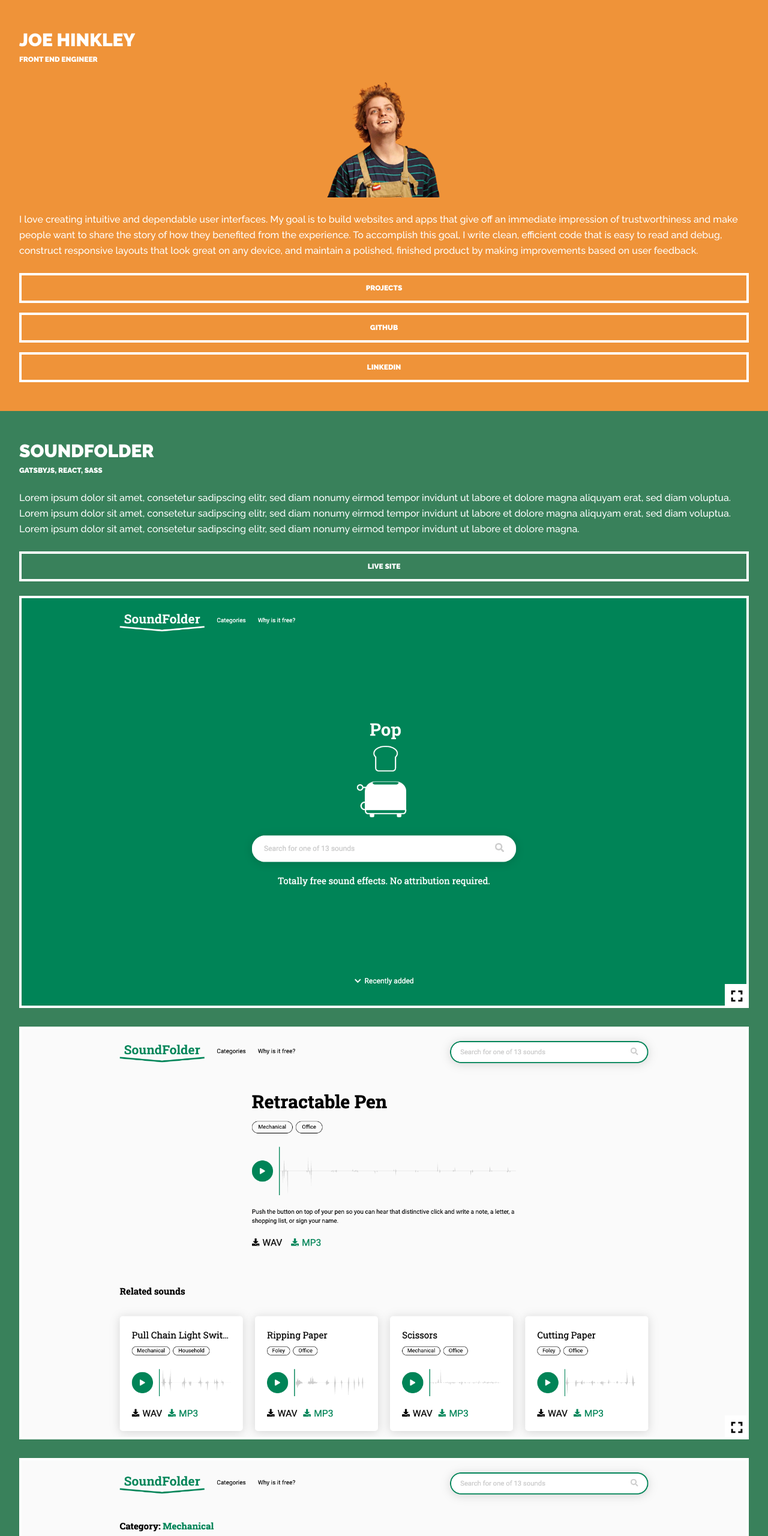
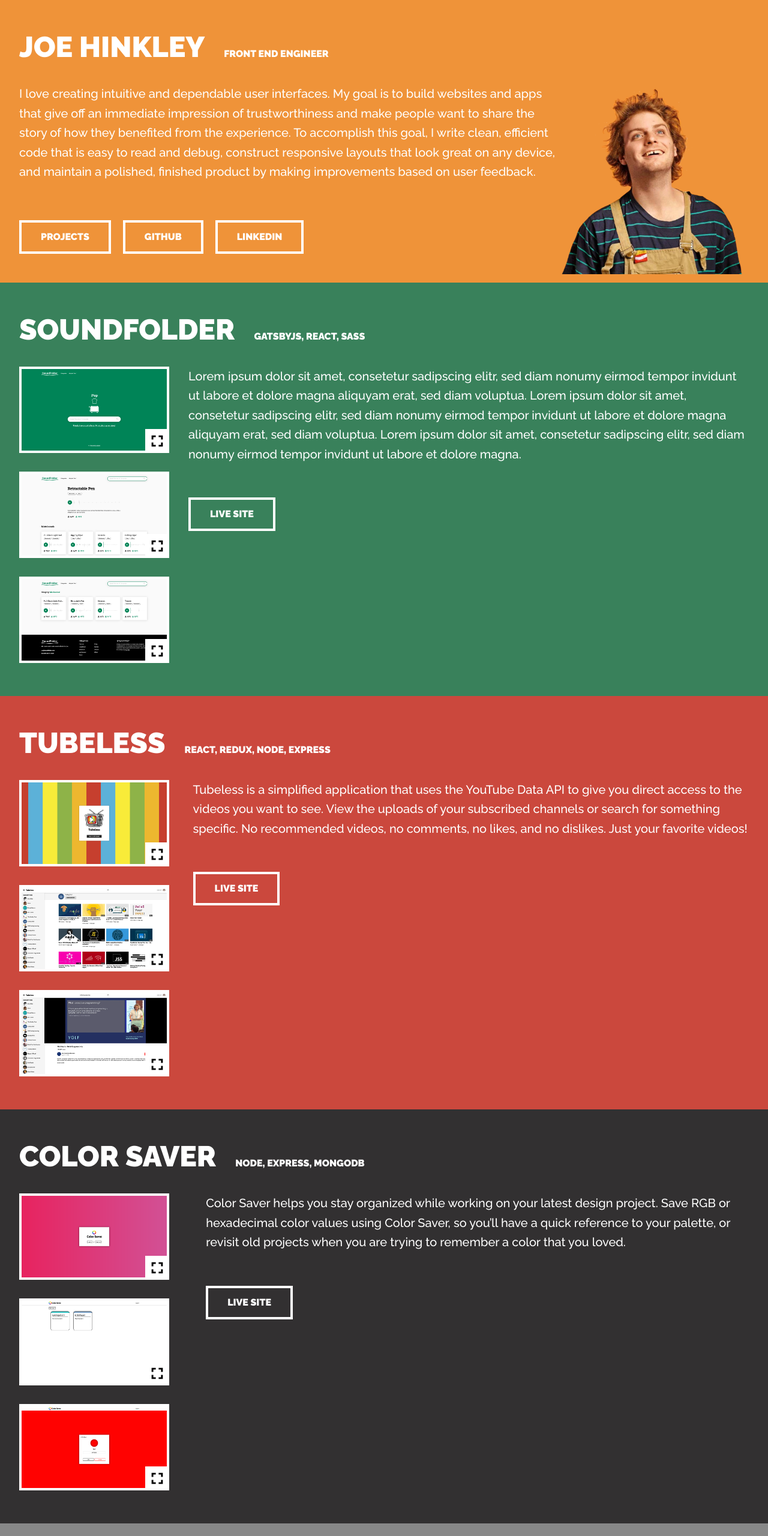
Before and after one commit to joehink/portfolio, a website: page public/index.html in a window 1280 px wide. Shown: the top 2560 px of the page at 60% size. Drawn offline with Linux system fonts and the light colour scheme.

Commit message:
add tablet styling

```diff
--- a/public/index.html
+++ b/public/index.html
@@ -16,10 +16,11 @@
 <body>
     <section class="joe panel px-8 py-12">
         <div>
-            <h2 class="m-0 uppercase font-black leading-tight text-3xl">Joe Hinkley</h2>
-            <h3 class="m-0 mt-1 uppercase font-black text-xs">Front End Engineer</h3>
+            <div class="md:flex items-baseline">
+                <h2 class="m-0 uppercase font-black leading-tight text-3xl md:text-5xl">Joe Hinkley</h2>
+                <h3 class="m-0 mt-1 md:ml-8 uppercase font-black text-xs md:text-base">Front End Engineer</h3>
             </div>
-        <p class="m-0 mt-6 mb-6 leading-relaxed font-medium text-base">
+            <p class="m-0 mt-6 mb-6 leading-relaxed font-medium text-base md:text-xl md:mt-8">
                 <img src="./images/placeholder.png" class="profile" />
                 I love creating intuitive and dependable user interfaces. My goal
                 is to build websites and apps that give off an immediate impression
@@ -29,16 +30,22 @@
                 responsive layouts that look great on any device, and maintain a
                 polished, finished product by making improvements based on user feedback.
             </p>
-        <button class="button mb-4 p-3 block w-full text-xs">Projects</button>
-        <a href="#" class="link mb-4 p-3 block w-full text-xs">GitHub</a>
-        <a href="#" class="link p-3 block w-full text-xs">LinkedIn</a>
+            <div class="md:mt-16">
+                <button class="button mb-4 md:mb-0 p-3 px-8 inline-block w-full md:w-auto text-xs md:text-base">Projects</button>
+                <a href="#" class="link mb-4 md:mb-0 p-3 px-8 inline-block w-full md:w-auto text-xs md:text-base md:ml-4">GitHub</a>
+                <a href="#" class="link p-3 px-8 inline-block w-full md:w-auto text-xs mb-6 md:mb-0 md:text-base md:ml-4">LinkedIn</a>
+            </div>
+        </div>
     </section>
     <section class="soundfolder panel px-8 py-12">
         <div>
-            <h2 class="m-0 uppercase font-black leading-tight text-3xl">Soundfolder</h2>
-            <h3 class="m-0 mt-1 uppercase font-black text-xs">GatsbyJS, React, SASS</h3>
+            <div class="md:flex items-baseline">
+                <h2 class="m-0 uppercase font-black leading-tight text-3xl md:text-5xl">Soundfolder</h2>
+                <h3 class="m-0 mt-1 md:ml-8 uppercase font-black text-xs md:text-base">GatsbyJS, React, SASS</h3>
             </div>
-        <p class="m-0 mt-6 mb-6 leading-relaxed font-medium text-base">
+            <div class="md:flex flex-row-reverse mt-6 md:mt-8">
+                <div class="md:ml-8">
+                    <p class="m-0 mb-6 leading-relaxed font-medium text-base md:text-xl">
                         Lorem ipsum dolor sit amet, consetetur sadipscing elitr, sed diam nonumy
                         eirmod tempor invidunt ut labore et dolore magna aliquyam erat, sed diam
                         voluptua. Lorem ipsum dolor sit amet, consetetur sadipscing elitr, sed
@@ -46,94 +53,118 @@
                         erat, sed diam voluptua. Lorem ipsum dolor sit amet, consetetur sadipscing
                         elitr, sed diam nonumy eirmod tempor invidunt ut labore et dolore magna.
                     </p>
-        <a href="#" class="link p-3 block w-full text-xs">Live Site</a>
-        <a href="./images/soundfolder/1.png" data-lity class="img-container border-4 border-white overflow-hidden mt-6 inline-block">
+                    <a href="#" class="link p-3 px-8 inline-block w-full md:w-auto text-xs mb-6 md:text-base md:mt-8">Live Site</a>
+                </div>
+                <div>
+                    <a href="./images/soundfolder/1.png" data-lity class="img-container border-4 border-white overflow-hidden mb-6 inline-block">
                         <img src="./images/soundfolder/1.png" />
                         <span class="fullscreen p-2 bg-white block">
                             <img src="./images/icons/fullscreen.svg" />
                         </span>
                     </a>
-        <a href="./images/soundfolder/2.png" data-lity class="img-container border-4 border-white overflow-hidden mt-6 inline-block">
+                    <a href="./images/soundfolder/2.png" data-lity class="img-container border-4 border-white overflow-hidden mb-6 inline-block">
                         <img src="./images/soundfolder/2.png" />
                         <span class="fullscreen p-2 bg-white block">
                             <img src="./images/icons/fullscreen.svg" />
                         </span>
                     </a>
-        <a href="./images/soundfolder/3.png" data-lity class="img-container border-4 border-white overflow-hidden mt-6 inline-block">
+                    <a href="./images/soundfolder/3.png" data-lity class="img-container border-4 border-white overflow-hidden inline-block">
                         <img src="./images/soundfolder/3.png" />
                         <span class="fullscreen p-2 bg-white block">
                             <img src="./images/icons/fullscreen.svg" />
                         </span>
                     </a>
+                </div>
+            </div>
+        </div>
     </section>
     <section class="tubeless panel px-8 py-12">
         <div>
-            <h2 class="m-0 uppercase font-black leading-tight text-3xl">Tubeless</h2>
-            <h3 class="m-0 mt-1 uppercase font-black text-xs">React, Redux, Node, Express</h3>
+            <div class="md:flex items-baseline">
+                <h2 class="m-0 uppercase font-black leading-tight text-3xl md:text-5xl">Tubeless</h2>
+                <h3 class="m-0 mt-1 md:ml-8 uppercase font-black text-xs md:text-base">React, Redux, Node, Express</h3>
             </div>
-        <p class="m-0 mt-6 mb-6 leading-relaxed font-medium text-base">
+            <div class="md:flex flex-row-reverse mt-6 md:mt-8">
+                <div class="md:ml-8">
+                    <p class="m-0 mb-6 leading-relaxed font-medium text-base md:text-xl">
                         Tubeless is a simplified application that uses the YouTube Data API to give
                         you direct access to the videos you want to see. View the uploads of your
                         subscribed channels or search for something specific. No recommended videos,
                         no comments, no likes, and no dislikes. Just your favorite videos!
                     </p>
-        <a href="#" class="link p-3 block w-full text-xs">Live Site</a>
-        <a href="./images/tubeless/1.png" data-lity class="img-container border-4 border-white overflow-hidden mt-6 inline-block">
+                    <a href="#" class="link p-3 px-8 inline-block w-full md:w-auto text-xs mb-6 md:text-base md:mt-8">Live Site</a>
+                </div>
+                <div>
+                    <a href="./images/tubeless/1.png" data-lity class="img-container border-4 border-white overflow-hidden mb-6 inline-block">
                         <img src="./images/tubeless/1.png" />
                         <span class="fullscreen p-2 bg-white block">
                             <img src="./images/icons/fullscreen.svg" />
                         </span>
                     </a>
-        <a href="./images/tubeless/2.png" data-lity class="img-container border-4 border-white overflow-hidden mt-6 inline-block">
+                    <a href="./images/tubeless/2.png" data-lity class="img-container border-4 border-white overflow-hidden mb-6 inline-block">
                         <img src="./images/tubeless/2.png" />
                         <span class="fullscreen p-2 bg-white block">
                             <img src="./images/icons/fullscreen.svg" />
                         </span>
                     </a>
-        <a href="./images/tubeless/3.png" data-lity class="img-container border-4 border-white overflow-hidden mt-6 inline-block">
+                    <a href="./images/tubeless/3.png" data-lity class="img-container border-4 border-white overflow-hidden inline-block">
                         <img src="./images/tubeless/3.png" />
                         <span class="fullscreen p-2 bg-white block">
                             <img src="./images/icons/fullscreen.svg" />
                         </span>
                     </a>
+                </div>
+            </div>
+        </div>
     </section>
     <section class="color-saver panel px-8 py-12">
         <div>
-            <h2 class="m-0 uppercase font-black leading-tight text-3xl">Color Saver</h2>
-            <h3 class="m-0 mt-1 uppercase font-black text-xs">Node, Express, MongoDB</h3>
+            <div class="md:flex items-baseline">
+                <h2 class="m-0 uppercase font-black leading-tight text-3xl md:text-5xl">Color Saver</h2>
+                <h3 class="m-0 mt-1 md:ml-8 uppercase font-black text-xs md:text-base">Node, Express, MongoDB</h3>
             </div>
-        <p class="m-0 mt-6 mb-6 leading-relaxed font-medium text-base">
+            <div class="md:flex flex-row-reverse mt-6 md:mt-8">
+                <div class="md:ml-8">
+                    <p class="m-0 mb-6 leading-relaxed font-medium text-base md:text-xl">
                         Color Saver helps you stay organized while working on your latest design
                         project. Save RGB or hexadecimal color values using Color Saver, so you’ll
                         have a quick reference to your palette, or revisit old projects when you
                         are trying to remember a color that you loved.
                     </p>
-        <a href="#" class="link p-3 block w-full text-xs">Live Site</a>
-        <a href="./images/color_saver/1.png" data-lity class="img-container border-4 border-white overflow-hidden mt-6 inline-block">
+                    <a href="#" class="link p-3 px-8 inline-block w-full md:w-auto text-xs mb-6 md:text-base md:mt-8">Live Site</a>
+                </div>
+                <div>
+                    <a href="./images/color_saver/1.png" data-lity class="img-container border-4 border-white overflow-hidden mb-6 inline-block">
                         <img src="./images/color_saver/1.png" />
                         <span class="fullscreen p-2 bg-white block">
                             <img src="./images/icons/fullscreen.svg" />
                         </span>
                     </a>
-        <a href="./images/color_saver/2.png" data-lity class="img-container border-4 border-white overflow-hidden mt-6 inline-block">
+                    <a href="./images/color_saver/2.png" data-lity class="img-container border-4 border-white overflow-hidden mb-6 inline-block">
                         <img src="./images/color_saver/2.png" />
                         <span class="fullscreen p-2 bg-white block">
                             <img src="./images/icons/fullscreen.svg" />
                         </span>
                     </a>
-        <a href="./images/color_saver/3.png" data-lity class="img-container border-4 border-white overflow-hidden mt-6 inline-block">
+                    <a href="./images/color_saver/3.png" data-lity class="img-container border-4 border-white overflow-hidden inline-block">
                         <img src="./images/color_saver/3.png" />
                         <span class="fullscreen p-2 bg-white block">
                             <img src="./images/icons/fullscreen.svg" />
                         </span>
                     </a>
+                </div>
+            </div>
+        </div>
     </section>
     <section class="circuit-breaker panel px-8 py-12">
         <div>
-            <h2 class="m-0 uppercase font-black leading-tight text-3xl">Circuit Breaker</h2>
-            <h3 class="m-0 mt-1 uppercase font-black text-xs">React, Node, Express</h3>
+            <div class="md:flex items-baseline">
+                <h2 class="m-0 uppercase font-black leading-tight text-3xl md:text-5xl">Circuit Breaker</h2>
+                <h3 class="m-0 mt-1 md:ml-8 uppercase font-black text-xs md:text-base">React, Node, Express</h3>
             </div>
-        <p class="m-0 mt-6 mb-6 leading-relaxed font-medium text-base">
+            <div class="md:flex flex-row-reverse mt-6 md:mt-8">
+                <div class="md:ml-8">
+                    <p class="m-0 mb-6 leading-relaxed font-medium text-base md:text-xl">
                         Lorem ipsum dolor sit amet, consetetur sadipscing elitr, sed diam nonumy
                         eirmod tempor invidunt ut labore et dolore magna aliquyam erat, sed diam
                         voluptua. Lorem ipsum dolor sit amet, consetetur sadipscing elitr, sed
@@ -141,32 +172,40 @@
                         erat, sed diam voluptua. Lorem ipsum dolor sit amet, consetetur sadipscing
                         elitr, sed diam nonumy eirmod tempor invidunt ut labore et dolore magna.
                     </p>
-        <a href="#" class="link p-3 block w-full text-xs">Live Site</a>
-        <a href="./images/circuit_breaker/1.png" data-lity class="img-container border-4 border-white overflow-hidden mt-6 inline-block">
+                    <a href="#" class="link p-3 px-8 inline-block w-full md:w-auto text-xs mb-6 md:text-base md:mt-8">Live Site</a>
+                </div>
+                <div>
+                    <a href="./images/circuit_breaker/1.png" data-lity class="img-container border-4 border-white overflow-hidden mb-6 inline-block">
                         <img src="./images/circuit_breaker/1.png" />
                         <span class="fullscreen p-2 bg-white block">
                             <img src="./images/icons/fullscreen.svg" />
                         </span>
                     </a>
-        <a href="./images/circuit_breaker/2.png" data-lity class="img-container border-4 border-white overflow-hidden mt-6 inline-block">
+                    <a href="./images/circuit_breaker/2.png" data-lity class="img-container border-4 border-white overflow-hidden mb-6 inline-block">
                         <img src="./images/circuit_breaker/2.png" />
                         <span class="fullscreen p-2 bg-white block">
                             <img src="./images/icons/fullscreen.svg" />
                         </span>
                     </a>
-        <a href="./images/circuit_breaker/3.png" data-lity class="img-container border-4 border-white overflow-hidden mt-6 inline-block">
+                    <a href="./images/circuit_breaker/3.png" data-lity class="img-container border-4 border-white overflow-hidden inline-block">
                         <img src="./images/circuit_breaker/3.png" />
                         <span class="fullscreen p-2 bg-white block">
                             <img src="./images/icons/fullscreen.svg" />
                         </span>
                     </a>
+                </div>
+            </div>
+        </div>
     </section>
     <section class="trivia-quiz panel px-8 py-12">
         <div>
-            <h2 class="m-0 uppercase font-black leading-tight text-3xl">Trivia Quiz</h2>
-            <h3 class="m-0 mt-1 uppercase font-black text-xs">Vue, Vuex, AJAX</h3>
+            <div class="md:flex items-baseline">
+                <h2 class="m-0 uppercase font-black leading-tight text-3xl md:text-5xl">Trivia Quiz</h2>
+                <h3 class="m-0 mt-1 md:ml-8 uppercase font-black text-xs md:text-base">Vue, Vuex, AJAX</h3>
             </div>
-        <p class="m-0 mt-6 mb-6 leading-relaxed font-medium text-base">
+            <div class="md:flex flex-row-reverse mt-6 md:mt-8">
+                <div class="md:ml-8">
+                    <p class="m-0 mb-6 leading-relaxed font-medium text-base md:text-xl">
                         Lorem ipsum dolor sit amet, consetetur sadipscing elitr, sed diam nonumy
                         eirmod tempor invidunt ut labore et dolore magna aliquyam erat, sed diam
                         voluptua. Lorem ipsum dolor sit amet, consetetur sadipscing elitr, sed
@@ -174,25 +213,30 @@
                         erat, sed diam voluptua. Lorem ipsum dolor sit amet, consetetur sadipscing
                         elitr, sed diam nonumy eirmod tempor invidunt ut labore et dolore magna.
                     </p>
-        <a href="#" class="link p-3 block w-full text-xs">Live Site</a>
-        <a href="./images/trivia_quiz/1.png" data-lity class="img-container border-4 border-white overflow-hidden mt-6 inline-block">
+                    <a href="#" class="link p-3 px-8 inline-block w-full md:w-auto text-xs mb-6 md:text-base md:mt-8">Live Site</a>
+                </div>
+                <div>
+                    <a href="./images/trivia_quiz/1.png" data-lity class="img-container border-4 border-white overflow-hidden mb-6 inline-block">
                         <img src="./images/trivia_quiz/1.png" />
                         <span class="fullscreen p-2 bg-white block">
                             <img src="./images/icons/fullscreen.svg" />
                         </span>
                     </a>
-        <a href="./images/trivia_quiz/2.png" data-lity class="img-container border-4 border-white overflow-hidden mt-6 inline-block">
+                    <a href="./images/trivia_quiz/2.png" data-lity class="img-container border-4 border-white overflow-hidden mb-6 inline-block">
                         <img src="./images/trivia_quiz/2.png" />
                         <span class="fullscreen p-2 bg-white block">
                             <img src="./images/icons/fullscreen.svg" />
                         </span>
                     </a>
-        <a href="./images/trivia_quiz/3.png" data-lity class="img-container border-4 border-white overflow-hidden mt-6 inline-block">
+                    <a href="./images/trivia_quiz/3.png" data-lity class="img-container border-4 border-white overflow-hidden inline-block">
                         <img src="./images/trivia_quiz/3.png" />
                         <span class="fullscreen p-2 bg-white block">
                             <img src="./images/icons/fullscreen.svg" />
                         </span>
                     </a>
+                </div>
+            </div>
+        </div>
     </section>
 </body>
 </html>
--- a/public/styles/styles.css
+++ b/public/styles/styles.css
@@ -61,3 +61,15 @@
 .circuit-breaker { background: var(--circuit-breaker); }
 .circuit-breaker { background: var(--circuit-breaker); }
 .trivia-quiz { background: var(--trivia-quiz); }
+
+
+@media(min-width: 768px) {
+    /* IMAGES */
+    .profile {
+        width: 320px;
+        float: right;
+    }
+    .img-container {
+        width: 250px;
+    }
+}
```
Also changed, not shown: 2 other files. Lines whose indentation alone changed are shown as unchanged.
